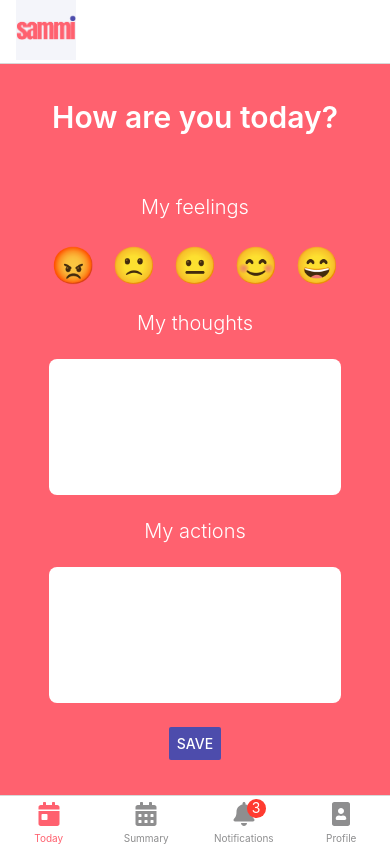
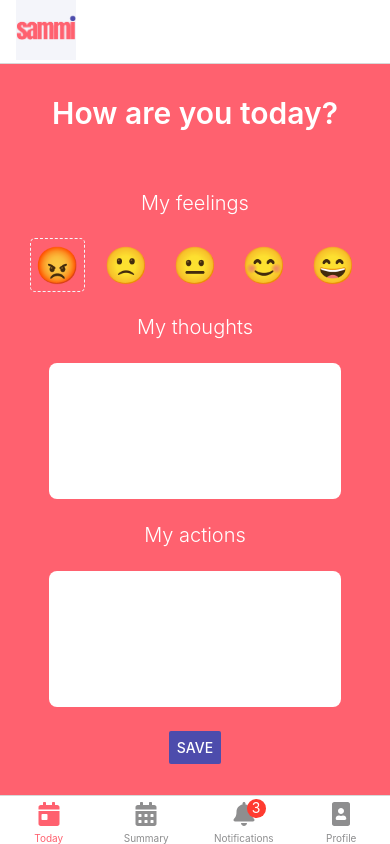
Before and after one commit to laurapham1/BeeMindful, a React Native app: screen /Home in a window 390 px wide. Built offline with nearby package versions, Linux system fonts and the light colour scheme.

Commit message:
toggle selected emotions/feelings

```diff
--- a/views/HomeScreen.js
+++ b/views/HomeScreen.js
@@ -1,15 +1,46 @@
 import { useState } from 'react';
 import { StyleSheet, Text, View, Modal, TouchableOpacity, TextInput, Button } from 'react-native';
-import { primaryColor, secondaryColor } from '../helpers/themes';
+import { highlightColor, primaryColor, secondaryColor } from '../helpers/themes';
 
+const defaultEmotions = [
+  {
+    name: 'angry',
+    icon: '😡',
+    isSelected: true
+  },
+  {
+    name: 'sad',
+    icon: '🙁',
+    isSelected: false
+  },
+  {
+    name: 'neutral',
+    icon: '😐',
+    isSelected: false
+  },
+  {
+    name: 'content',
+    icon: '😊',
+    isSelected: false
+  },
+  {
+    name: 'joyous',
+    icon: '😄',
+    isSelected: false
+  },
+]
 export default function HomeScreen({navigation}) {
   const [modalVisible, setModalVisible] = useState(false)
-  const [selectedEmotions, setSelectedEmotions] = useState(false)
+  const [emotions, setEmotions] = useState(defaultEmotions)
   const [thoughts, setThoughts] = useState('')
   const [actions, setActions] = useState('')
   const [isSaved, setIsSaved] = useState(false)
 
-  const handlePressEmotion = () => {
+  const handlePressEmotion = (toggledEmotion) => {
+    const newEmotions = emotions.map((emotion) => {
+      return emotion.name === toggledEmotion.name ? {...emotion, isSelected: !emotion.isSelected} : emotion
+    })
+    setEmotions(newEmotions)
   }
 
   const handlePressSave = () => {
@@ -21,12 +52,11 @@ export default function HomeScreen({navigation}) {
       <Text style={{...styles.heading, fontWeight: '600', marginBottom: '36px'}}>How are you today?</Text>
       <Text style={{...styles.heading, fontSize: '20px'}}>My feelings</Text>
       <View collapsable="true" style={styles.emotionsContainer}>
-        {/* emotion buttons which shows an overlay on click */}
-          <TouchableOpacity onPress={() => handlePressEmotion()} accessibilityLabel='angry' color="white" ><Text style={styles.emotionContainer}>😡</Text></TouchableOpacity>
-          <TouchableOpacity onPress={() => handlePressEmotion()}  accessibilityLabel='sad' color="white" ><Text style={styles.emotionContainer}>🙁</Text></TouchableOpacity>
-          <TouchableOpacity onPress={() => handlePressEmotion()}  accessibilityLabel='neutral' color="white" ><Text style={styles.emotionContainer}>😐</Text></TouchableOpacity>
-          <TouchableOpacity onPress={() => handlePressEmotion()}  accessibilityLabel='content' color="white" ><Text style={styles.emotionContainer}>😊</Text></TouchableOpacity>
-          <TouchableOpacity onPress={() => handlePressEmotion()} accessibilityLabel='joyful' color="white" ><Text style={styles.emotionContainer}>😄</Text></TouchableOpacity>
+        {emotions.map((emotion) => {
+          return (
+            <TouchableOpacity onPress={() => handlePressEmotion(emotion)} accessibilityLabel={emotion.name} color="white"><Text style={{outline: emotion.isSelected ? `1px dashed ${highlightColor}` : '', ...styles.emotionContainer}}>{emotion.icon}</Text></TouchableOpacity>
+          )
+        })}
       </View>
       <Text style={{...styles.heading, fontSize: '20px'}}>My thoughts</Text>
       <TextInput editable multiline numberOfLines={6} onChangeText={text => setThoughts(text)} value={thoughts} style={styles.inputArea}/>
@@ -80,10 +110,12 @@ const styles = StyleSheet.create({
   },
   emotionsContainer: {
     flexDirection: 'row',
-    gap: '16px'
+    gap: '16px',
   },
   emotionContainer: {
     fontSize: '36px',
+    borderRadius: '4px',
+    padding: '4px',
   },
   centeredView: {
     flex: 1,
```
